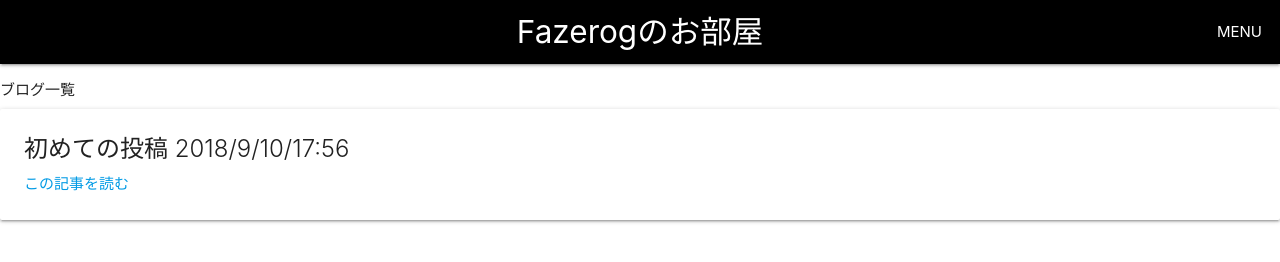
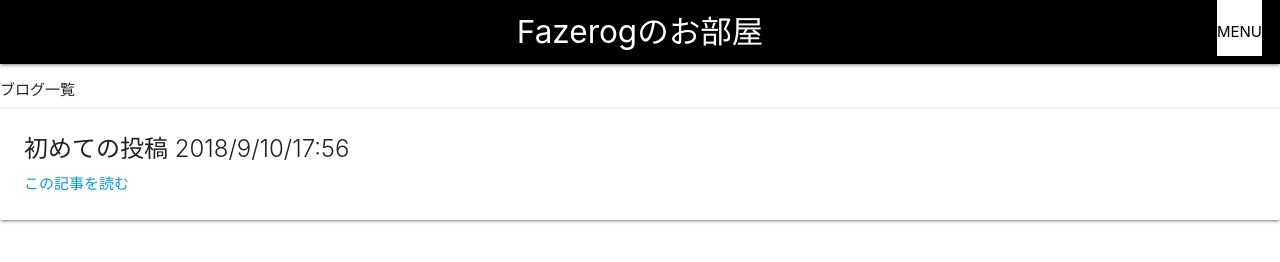
Before and after one commit to fazerog02/fazerog02.github.io, a plain HTML site: page index.html in a window 1280 px wide. Drawn offline with Linux system fonts and the light colour scheme; a web font is replaced by a local one.

Commit message:
[fix]sidenav

```diff
--- a/index.html
+++ b/index.html
@@ -24,7 +24,7 @@
                 </ul>
                 <!------------------>
                 <ul id="nav-mobile" class="right">
-                    <li><span class="sidenav-trigger show-on-large white-text" data-target="slide-out">MENU</span></li>
+                    <li class="white sidenav-trigger" data-target="slide-out"><span class="black-text">MENU</span></li>
                 </ul>
             </div>
         </nav>
```
